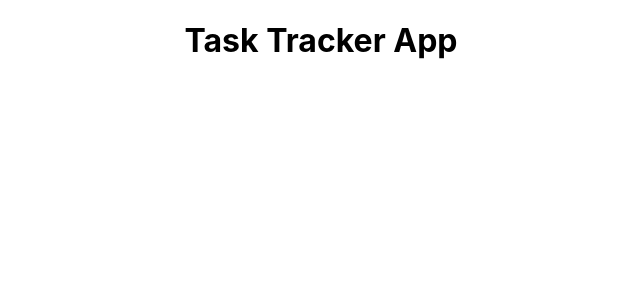
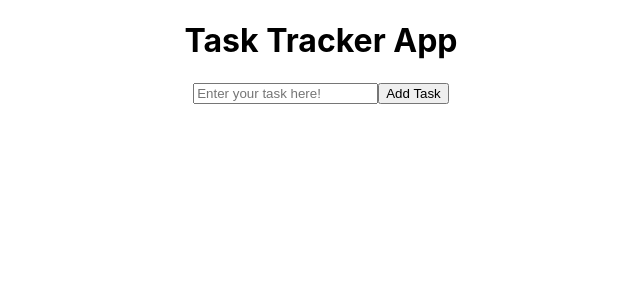
Before and after one commit to AnumIqbal2211/Task-Tracker-App, a React (Create React App) app: page / in a window 1280 px wide. Shown: the top 300 px of the page, without its empty margins (319-959 px from the left). Built offline with nearby package versions, Linux system fonts and the light colour scheme.

Commit message:
Add TaskInput component for adding tasks

```diff
--- a/src/App.js
+++ b/src/App.js
@@ -1,9 +1,18 @@
-import './App.css';
+import "./App.css";
+import React, {useState} from "react";
+import TaskInput from "./components/TaskInput";
 
 function App() {
+  const [tasks, setTasks] = useState([]);
+
+  const addTask = (task) => {
+    setTasks([...tasks, task]);
+  };
+
   return (
     <div className="App">
       <h1>Task Tracker App</h1>
+      <TaskInput addTask={addTask} />
     </div>
   );
 }
```
